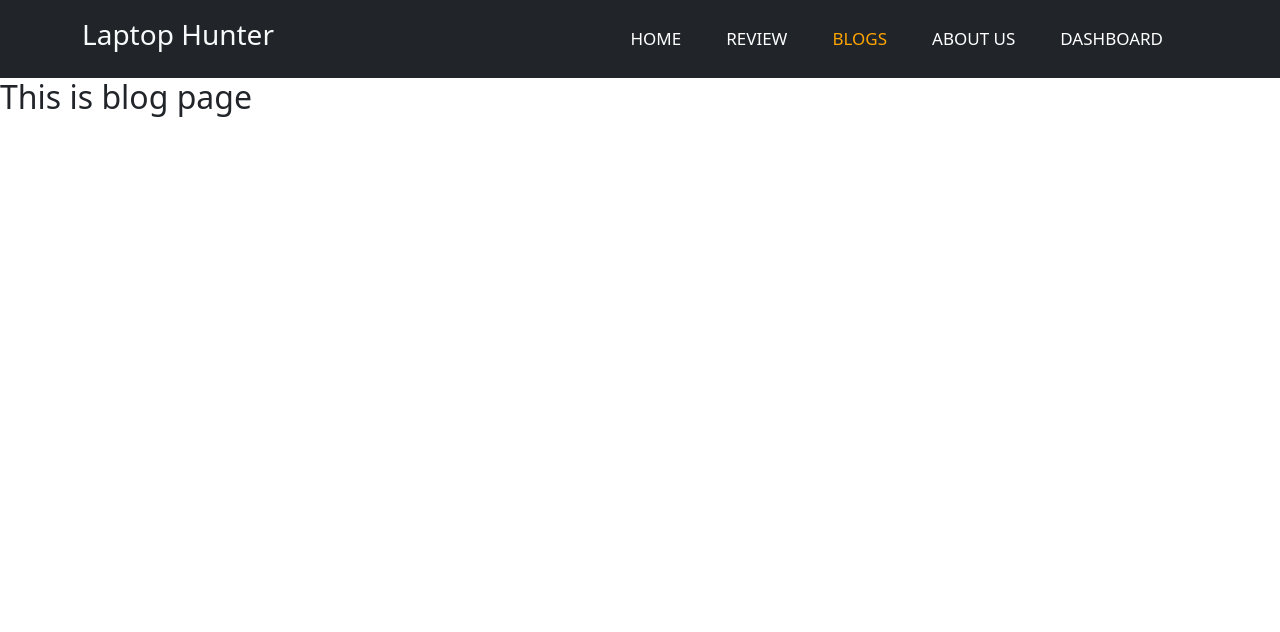
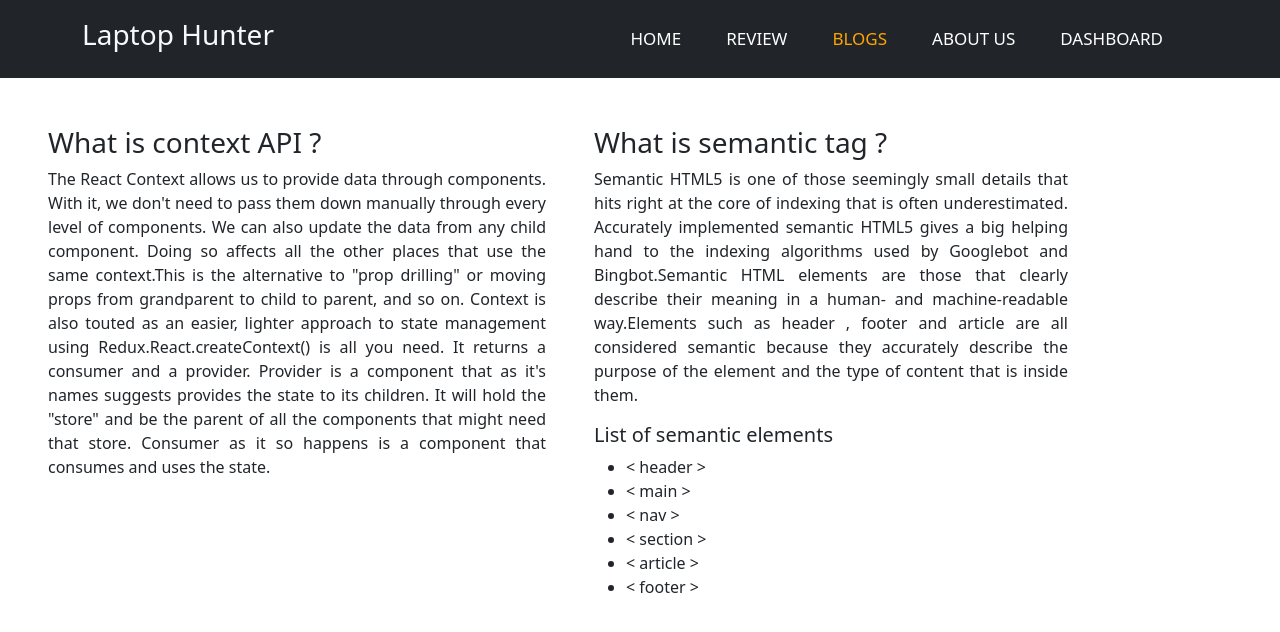
Before and after one commit to EmtiazHossainE2/msi-review, a React (Create React App) app: page /blogs in a window 1280 px wide. Shown: the top 632 px of the page. Built offline with nearby package versions, Linux system fonts and the light colour scheme.

Commit message:
blog page done

```diff
--- a/src/components/CustomerReview/CustomerReview.js
+++ b/src/components/CustomerReview/CustomerReview.js
@@ -3,7 +3,7 @@ import useReview from '../../hooks/useReview';
 import SingleReview from '../SingleReview/SingleReview';
 
 const CustomerReview = () => {
-    const [reviews, setReviews] = useReview()
+    const [reviews] = useReview()
     return (
         <div>
             <h2 className='text-center my-3'>Customer Review   - {reviews.length}</h2>
--- a/src/pages/Blogs/Blogs.js
+++ b/src/pages/Blogs/Blogs.js
@@ -2,8 +2,28 @@ import React from 'react';
 
 const Blogs = () => {
     return (
-        <div>
-            <h2>This is blog page </h2>
+        <div className=''>
+            <div className="row container p-5">
+                <div className="col-lg-6 col-md-12">
+                    <h3>What is context API ? </h3>
+                    <p>The React Context allows us to provide data through components. With it, we don't need to pass them down manually through every level of components. We can also update the data from any child component. Doing so affects all the other places that use the same context.This is the alternative to "prop drilling" or moving props from grandparent to child to parent, and so on. Context is also touted as an easier, lighter approach to state management using Redux.React.createContext() is all you need. It returns a consumer and a provider. Provider is a component that as it's names suggests provides the state to its children. It will hold the "store" and be the parent of all the components that might need that store. Consumer as it so happens is a component that consumes and uses the state. </p>
+                </div>
+                <div className="col-lg-6 col-md-12">
+                    <div className="ps-4">
+                        <h3>What is semantic tag ? </h3>
+                        <p>Semantic HTML5 is one of those seemingly small details that hits right at the core of indexing that is often underestimated. Accurately implemented semantic HTML5 gives a big helping hand to the indexing algorithms used by Googlebot and Bingbot.Semantic HTML elements are those that clearly describe their meaning in a human- and machine-readable way.Elements such as header , footer  and article  are all considered semantic because they accurately describe the purpose of the element and the type of content that is inside them. </p>
+                        <h5>List of semantic elements</h5>
+                        <ul>
+                            <li> &lt; header &gt; </li>
+                            <li> &lt; main &gt; </li>
+                            <li> &lt; nav &gt; </li>
+                            <li> &lt; section &gt; </li>
+                            <li> &lt; article &gt; </li>
+                            <li> &lt; footer &gt; </li>
+                        </ul>
+                    </div>
+                </div>
+            </div>
         </div>
     );
 };
--- a/src/pages/Home/Home.js
+++ b/src/pages/Home/Home.js
@@ -8,10 +8,11 @@ const Home = () => {
         <div className='container'>
             <div className="row container my-5">
                 <div className="col-lg-6 ">
-                    <h3>2022 Best Gaming Laptop Review</h3>
+                    <h3>Best Gaming Laptop Review 2022 </h3>
                     <h5 className='custom-style'>MSI Stealth 15M is a real-world gaming laptop with strong performance and respectable battery life.</h5>
                     <p>In terms of performance, I can confidently say that the MSI Stealth review will be the best gaming laptop in the market. It has really shown that MSI engineers are innovating and keeping up with the gaming industry's pace. Nevertheless, the issues raised at the time of launch are not really related to the MSI Stealth's design or its specs. MSI brought new color options for the MSI Stealth review that we haven't seen yet. Carbon Gray (A11UEK-009) and Emerald Green (A11UEK-009), and these are striking enough. This review unit looks like the Gray Stealth we reviewed two years ago and we couldn't be happier. We think it looks modern and sleek as well.</p>
-                    <button className='btn btn-warning mb-4'>See More Details</button>
+
+                    <button className='btn btn-warning mb-4'><a className='text-decoration-none text-dark' href="http://" target="_blank" rel="noopener noreferrer">See More Details</a> </button>
                 </div>
                 <div className="col-lg-6">
                     <div className='text-center'>
--- a/src/pages/Review/Review.js
+++ b/src/pages/Review/Review.js
@@ -3,7 +3,7 @@ import SingleReview from '../../components/SingleReview/SingleReview';
 import useReview from '../../hooks/useReview';
 
 const Review = () => {
-    const [reviews, setReviews] = useReview()
+    const [reviews] = useReview()
     return (
         <div className='container my-5'>
             <h2 className='text-center my-3'>Customer Review   - {reviews.length}</h2>
```
Also changed, not shown: src/pages/Blogs/Blog.css (added, +9 -0 lines).
